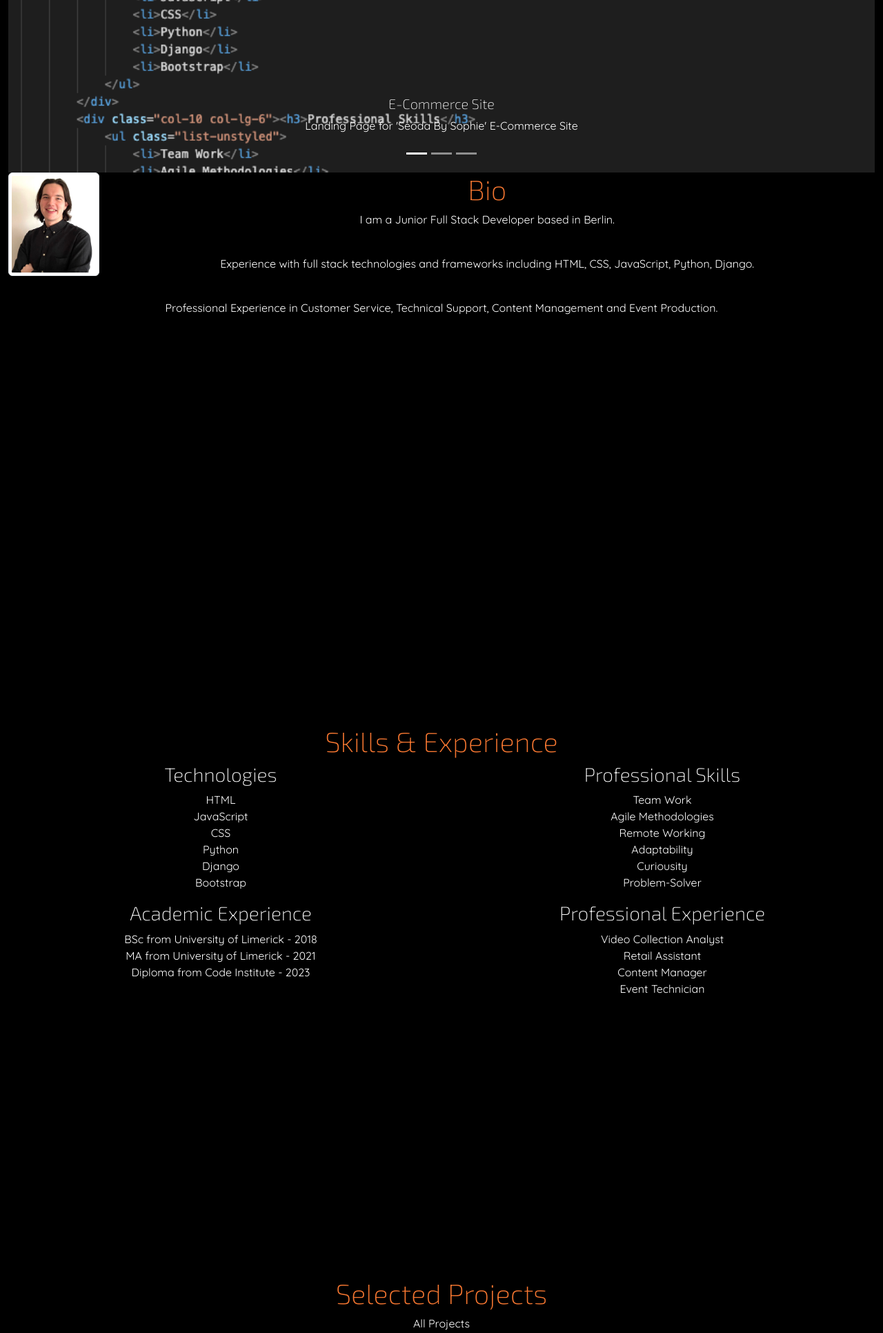
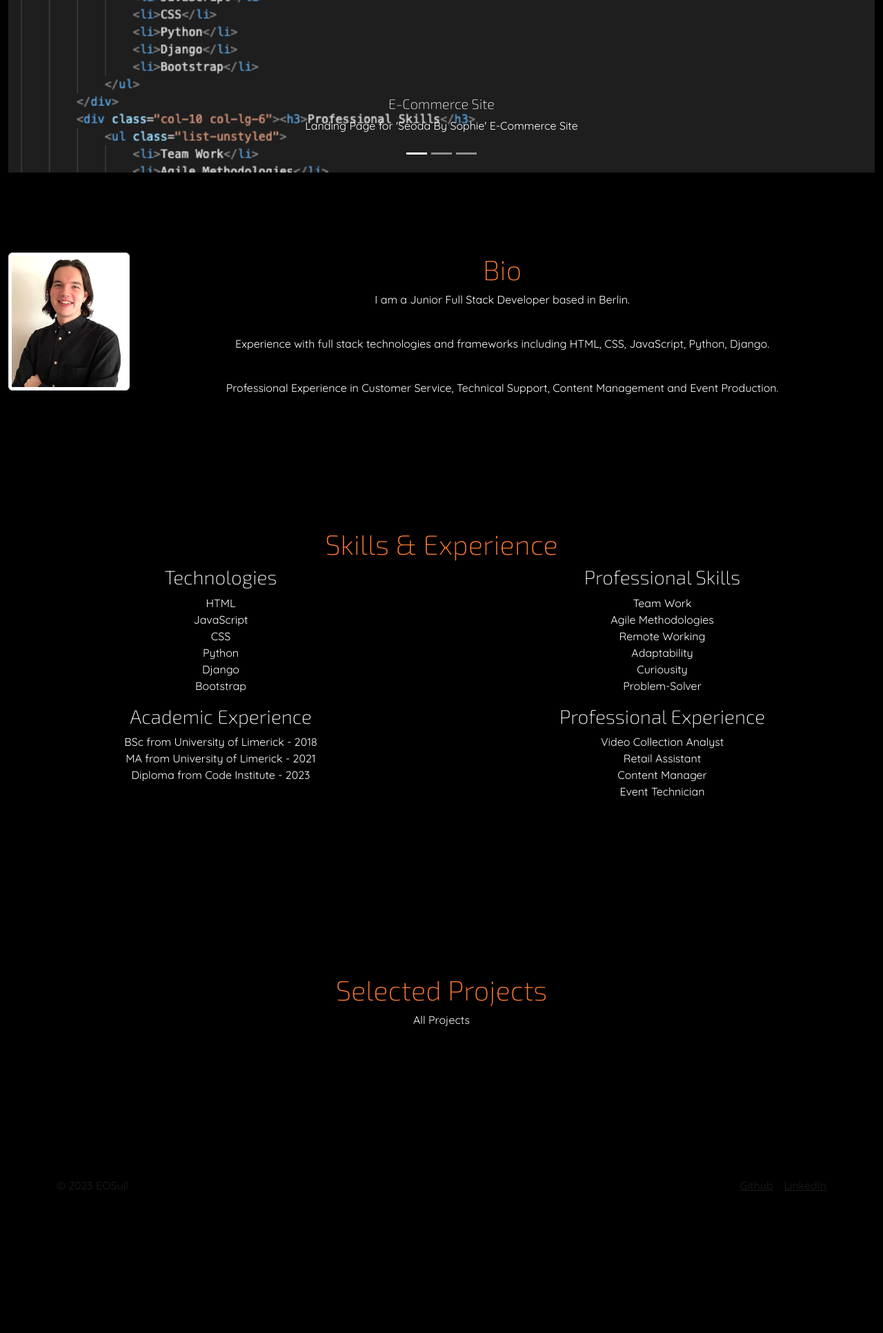
Before and after one commit to eosull/Portfolio-Site, a Django app: page / in a window 1280 px wide. Shown: the part 445-2377 px from the top of the page at 69% size. After the commit the page ends 2171 px from the top, so only its background shows below. Run offline with Django 4.2, Linux system fonts and the light colour scheme; data that the repository does not hold is empty.

Commit message:
style: adjust spacing of sections on landing page

```diff
--- a/home/templates/home/index.html
+++ b/home/templates/home/index.html
@@ -3,8 +3,8 @@
 
 {% block content %}
 <div class="container-fluid">
-    <div class="row justify-content-center landing-section">
-        <div class="col-12">
+    <div class="row justify-content-center align-items-center landing-section">
+        <div class="col-12 text-center">
             <!-- Based on carousel example from Bootstrap:
             https://getbootstrap.com/docs/5.0/components/carousel/ -->
             <div id="carouselExampleCaptions" class="carousel slide" data-bs-ride="carousel">
@@ -15,22 +15,22 @@
                 </div>
                 <div class="carousel-inner">
                   <div class="carousel-item active">
-                    <img src="{% static 'media/landing.png' %}" class="d-block w-100" alt="...">
-                    <div class="carousel-caption d-none d-md-block">
+                    <img src="{% static 'media/landing.png' %}" class="d-block w-100 img-fluid" alt="...">
+                    <div class="carousel-caption">
                       <h5>E-Commerce Site</h5>
                       <p>Landing Page for 'Seoda By Sophie' E-Commerce Site</p>
                     </div>
                   </div>
                   <div class="carousel-item">
-                    <img src="{% static 'media/landing.png' %}" class="d-block w-100" alt="...">
-                    <div class="carousel-caption d-none d-md-block">
+                    <img src="{% static 'media/landing.png' %}" class="d-block w-100 img-fluid" alt="...">
+                    <div class="carousel-caption">
                       <h5>Forum Site</h5>
                       <p>Landing Page for 'Something Like' Forum Site</p>
                     </div>
                   </div>
                   <div class="carousel-item">
-                    <img src="{% static 'media/landing.png' %}" class="d-block w-100" alt="...">
-                    <div class="carousel-caption d-none d-md-block">
+                    <img src="{% static 'media/landing.png' %}" class="d-block w-100 img-fluid" alt="...">
+                    <div class="carousel-caption">
                       <h5>Third slide label</h5>
                       <p>Some representative placeholder content for the third slide.</p>
                     </div>
@@ -46,14 +46,18 @@
                 </button>
               </div>
         </div>
-        <div class="col-12 text-center align-self-center landing-section my-auto">
-            <img src="{% static 'media/headshot.jpg' %}" class="rounded float-start img-thumbnail" id="landing-profile-pic" alt="headshot">
-            <h2 class="fs-1 heading">Bio</h2>
-            <p>I am a Junior Full Stack Developer based in Berlin.</p><br>
-            <p>Experience with full stack technologies and frameworks including HTML, CSS, JavaScript, Python, Django.</p><br>
-            <p>Professional Experience in Customer Service, Technical Support, Content Management and Event Production.</p><br>
         </div>
-        <div class="col-12 text-center align-self-center landing-section my-auto">
+        <div class="row justify-content-center align-items-center landing-section">
+          <div class="col-12 text-center">
+              <img src="{% static 'media/headshot.jpg' %}" class="rounded float-start img-thumbnail" id="landing-profile-pic" alt="headshot">
+              <h2 class="fs-1 heading">Bio</h2>
+              <p>I am a Junior Full Stack Developer based in Berlin.</p><br>
+              <p>Experience with full stack technologies and frameworks including HTML, CSS, JavaScript, Python, Django.</p><br>
+              <p>Professional Experience in Customer Service, Technical Support, Content Management and Event Production.</p><br>
+          </div>
+      </div>
+      <div class="row justify-content-center align-items-center landing-section">
+        <div class="col-12 text-center">
             <h2 class="fs-1 heading">Skills & Experience</h2>
             <div class="row justify-content-center">
                 <div class="col-10 col-lg-6"><h3>Technologies</h3>
@@ -94,7 +98,9 @@
             </div>
 
         </div>
-        <div class="col-12 text-center align-self-center landing-section my-auto">
+      </div>
+      <div class="row justify-content-center align-items-center landing-section">
+        <div class="col-12 text-center">
             <h2 class="fs-1 heading">Selected Projects</h2>
             {% for project in projects %}
                 <div class="card mb-3" style="max-width: 540px;">
@@ -114,5 +120,6 @@
             {% endfor %}
             <a href="{% url 'projects' %}" class="nav-link">All Projects</a>
         </div>
+      </div>
 </div>
 {% endblock %}
--- a/static/css/base.css
+++ b/static/css/base.css
@@ -3,7 +3,6 @@
 :root {
     --orange: #f77731;
 }
-
 
 body {
     min-height: 100vh;
@@ -26,13 +25,14 @@ h1, h2, h3, h4, h5 {
     font-family: 'Exo 2', sans-serif;
 }
 
+/* Landing Styling */
 .landing-section {
-    min-height: 100vh;
+    min-height: 60vh;
 }
 
 #landing-profile-pic {
-    max-width: 150px;
-    max-height: 150px;
+    max-width: 200px;
+    max-height: 200px;
 }
 
 .heading {
--- a/templates/base.html
+++ b/templates/base.html
@@ -61,5 +61,6 @@
         </ul>
       </footer>
     </div>
+
 </body>
 </html>
```
